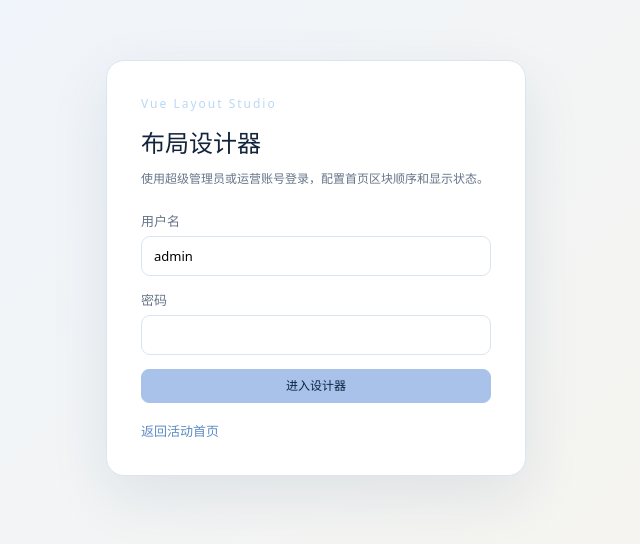
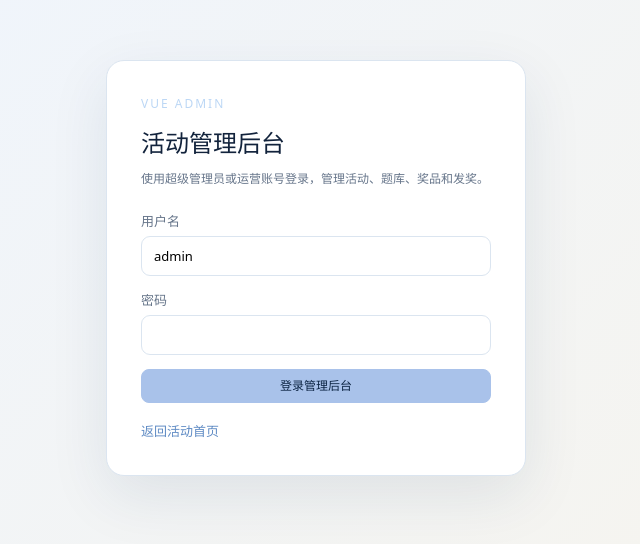
Before and after one commit to zhangshaohua12138/hulunbuir-anti-crime-quiz, a Vue app in the folder vue/: page /#/login in a window 1280 px wide. Shown: the part 132-676 px from the top of the page, without its empty margins (324-964 px from the left). Built offline with nearby package versions, Linux system fonts and the light colour scheme; no server answers.

Commit message:
fix: 后台登录页文案改为管理后台

```diff
--- a/vue/src/views/AdminLoginView.vue
+++ b/vue/src/views/AdminLoginView.vue
@@ -28,9 +28,9 @@ async function submit() {
 <template>
   <main class="login-page">
     <section class="login-panel">
-      <div class="eyebrow">Vue Layout Studio</div>
-      <h1>布局设计器</h1>
-      <p class="help">使用超级管理员或运营账号登录，配置首页区块顺序和显示状态。</p>
+      <div class="eyebrow">VUE ADMIN</div>
+      <h1>活动管理后台</h1>
+      <p class="help">使用超级管理员或运营账号登录，管理活动、题库、奖品和发奖。</p>
       <form @submit.prevent="submit">
         <label>
           用户名
@@ -42,7 +42,7 @@ async function submit() {
         </label>
         <p v-if="error" class="form-error">{{ error }}</p>
         <button class="btn full" type="submit" :disabled="loading">
-          {{ loading ? '登录中…' : '进入设计器' }}
+          {{ loading ? '登录中…' : '登录管理后台' }}
         </button>
       </form>
       <a class="text-link" href="/">返回活动首页</a>
```
